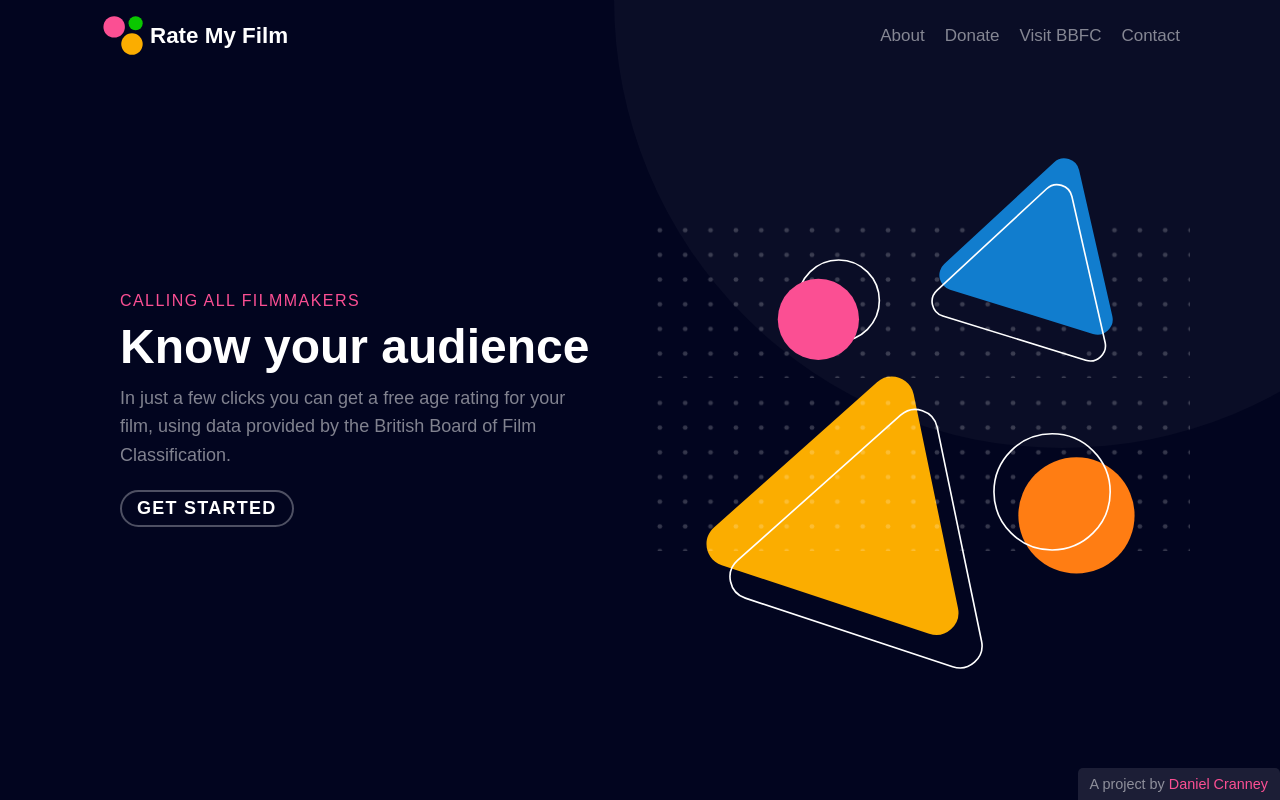
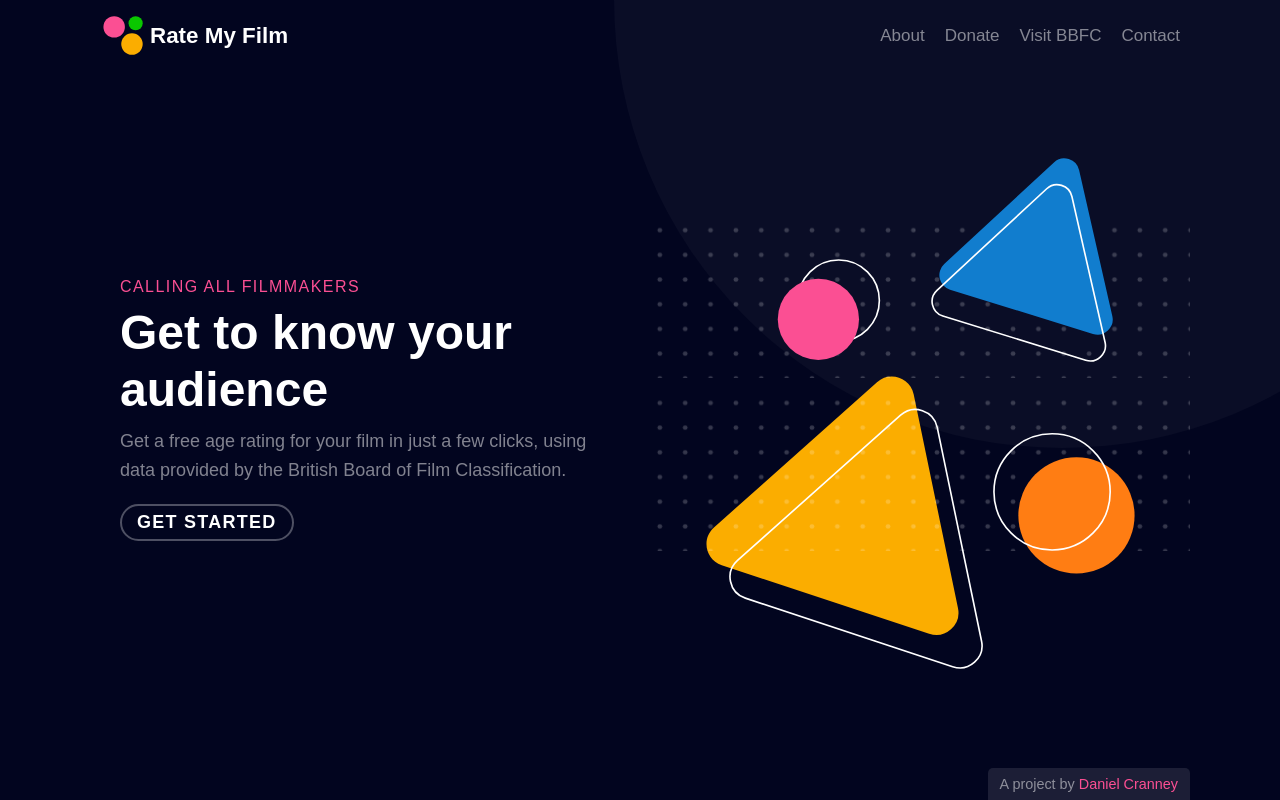
Before and after one commit to kingstar41/rate-my-film, a React (Create React App) app: page / in a window 1280 px wide. Built offline with nearby package versions, Linux system fonts and the light colour scheme; a web font is replaced by a local one.

Commit message:
Pre-Deployment Improvements
Pre-Deployment Improvements

```diff
--- a/src/FinalRating.js
+++ b/src/FinalRating.js
@@ -115,6 +115,10 @@ const FinalRating = ( { finalAgeRating, ratingColor, ratingsList, answers }) =>
               )}
             </div>
           </div>
+
+          <div className="wrapper column mb-30 start-again">
+          <button onClick={(e) => { e.preventDefault(); window.location.reload() }} className="start-button">Start Again</button>
+          </div>
         </>
     )
 }
--- a/src/Home.js
+++ b/src/Home.js
@@ -17,9 +17,8 @@ const Home = () => {
 
               <div className="column landing-left">
                 <animated.h5 style={noDelay}>CALLING ALL FILMMAKERS</animated.h5>
-                <animated.h1 style={noDelay}>Know your audience</animated.h1>
-                {/* <animated.h2 style={shortDelay} >Get a BBFC rating for free.</animated.h2> */}
-                <animated.p style={mediumDelay}>In just a few clicks you can get a free age rating for your film, using data provided by the British Board of Film Classification.</animated.p>
+                <animated.h1 style={noDelay}>Get to know your audience</animated.h1>
+                <animated.p style={mediumDelay}>Get a free age rating for your film in just a few clicks, using data provided by the British Board of Film Classification.</animated.p>
                 <animated.button
                   onClick={() =>
                     setShowContent(true)
--- a/src/styles.css
+++ b/src/styles.css
@@ -505,6 +505,7 @@ FOOTER
 
 footer {
   height: 43px;
+  width:100%;
   display:flex;
   margin-top:auto;
 }
@@ -731,13 +732,6 @@ TABLETS (PORTRAIT) & LARGE PHONES OVER 600px
   }
 
   /*
-  FOOTER
-  */
-  footer {
-    margin-left: auto;
-  }
-
-  /*
   LANDING PAGE
   */
   .main-wrapper {
@@ -817,10 +811,6 @@ PORTRAIT iPHONE X
     and (-webkit-device-pixel-ratio : 3)
     and (orientation : portrait) {
 
-      .main-wrapper {
-        /* min-height: calc(100vh - 130px); */
-      }
-
     }
 
 /* ---------------------------
@@ -839,12 +829,6 @@ LANDSCAPE iPHONE X
         padding: 0px 10px 0px 0px !important;
     }
 
-      /*
-      FOOTER
-      */
-      footer {
-        margin-left: auto;
-      }
 
      }
 
@@ -886,7 +870,7 @@ TABLETS (LANDSCAPE) OVER 768px
   FOOTER
   */
   footer {
-    width: 100%;
+    width: 95%;
   }
 
   /*
```
Also changed, not shown: src/App.js (+0 -15 lines).
